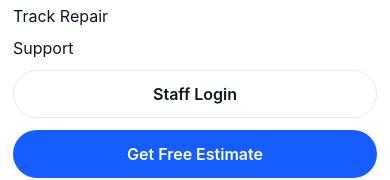
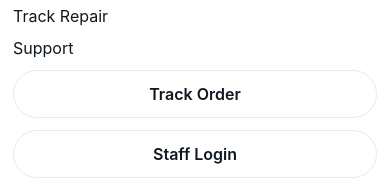
Before and after one commit to kkoly10/repair-center, a Next.js app: page / in a window 390 px wide. Both pictures are taken after a click on the button "Toggle menu". Shown: the part 187-367 px from the top of the page. Built offline with nearby package versions, Linux system fonts and the light colour scheme; no server answers.

Commit message:
Update SiteHeader.js

```diff
--- a/components/SiteHeader.js
+++ b/components/SiteHeader.js
@@ -2,6 +2,7 @@
 
 import Link from 'next/link'
 import { useState } from 'react'
+import StaffAuthActions from './StaffAuthActions'
 
 const navItems = [
   { href: '/how-it-works', label: 'How It Works' },
@@ -37,12 +38,13 @@ export default function SiteHeader() {
           <Link href='/track' className='button button-secondary button-compact'>
             Track Order
           </Link>
-          <Link href='/login' className='button button-ghost button-compact'>
-            Staff Login
-          </Link>
+
+          <StaffAuthActions />
+
           <Link href='/estimate' className='button button-primary button-compact'>
             Get Free Estimate
           </Link>
+
           <button
             className='mobile-menu-button'
             type='button'
@@ -65,9 +67,13 @@ export default function SiteHeader() {
                 {item.label}
               </Link>
             ))}
-            <Link href='/login' className='button button-ghost' onClick={() => setOpen(false)}>
-              Staff Login
+
+            <Link href='/track' className='button button-secondary' onClick={() => setOpen(false)}>
+              Track Order
             </Link>
+
+            <StaffAuthActions mobile />
+
             <Link href='/estimate' className='button button-primary' onClick={() => setOpen(false)}>
               Get Free Estimate
             </Link>
```
